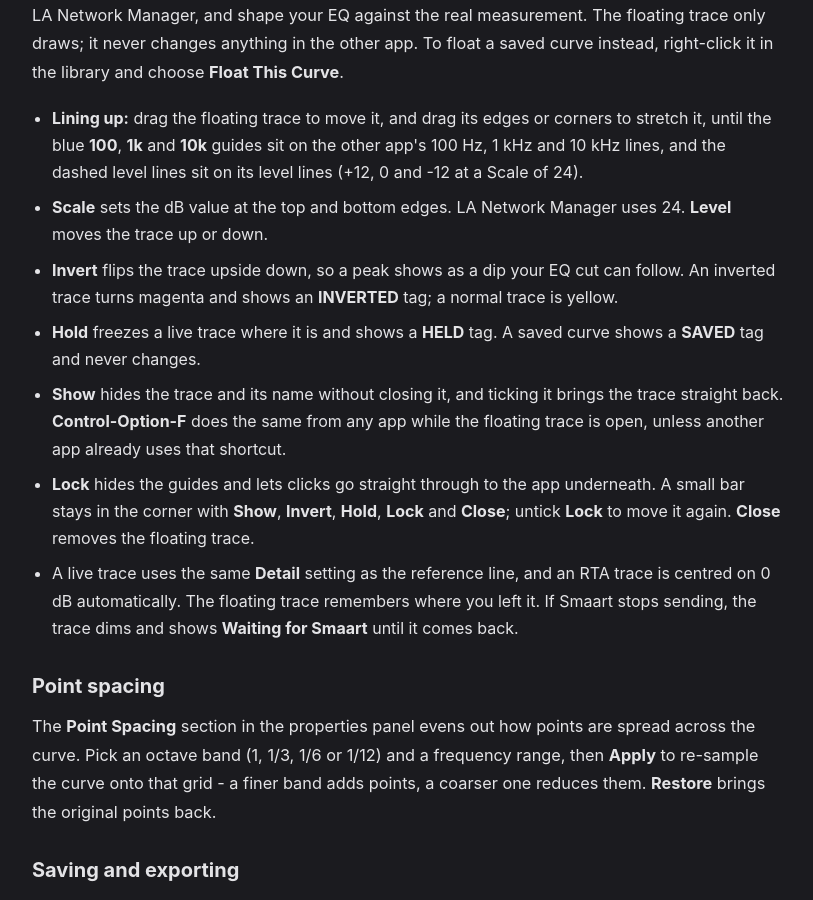
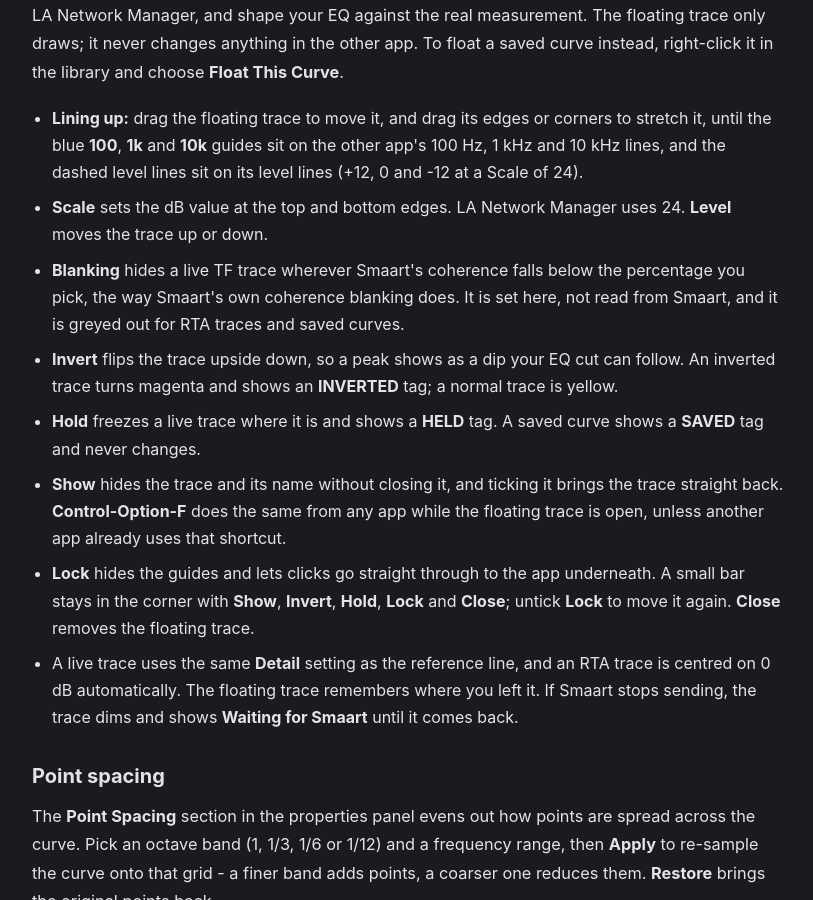
Before and after one commit to BSKapps/bskapps.github.io, a Jekyll site: the page built from articles/target-trace-guide/index.html, in a window 1280 px wide and 900 px high, scrolled down 3855 px. Shown: the whole window, without its empty margins (232-1045 px from the left). Built offline with Jekyll 4.4.1, drawn with Linux system fonts in a browser that asks for light colours.

Commit message:
Target Trace guide: coherence Blanking

```diff
--- a/_data/guides/target-trace-guide.json
+++ b/_data/guides/target-trace-guide.json
@@ -192,6 +192,7 @@
           "items": [
             "**Lining up:** drag the floating trace to move it, and drag its edges or corners to stretch it, until the blue **100**, **1k** and **10k** guides sit on the other app's 100 Hz, 1 kHz and 10 kHz lines, and the dashed level lines sit on its level lines (+12, 0 and -12 at a Scale of 24).",
             "**Scale** sets the dB value at the top and bottom edges. LA Network Manager uses 24. **Level** moves the trace up or down.",
+            "**Blanking** hides a live TF trace wherever Smaart's coherence falls below the percentage you pick, the way Smaart's own coherence blanking does. It is set here, not read from Smaart, and it is greyed out for RTA traces and saved curves.",
             "**Invert** flips the trace upside down, so a peak shows as a dip your EQ cut can follow. An inverted trace turns magenta and shows an **INVERTED** tag; a normal trace is yellow.",
             "**Hold** freezes a live trace where it is and shows a **HELD** tag. A saved curve shows a **SAVED** tag and never changes.",
             "**Show** hides the trace and its name without closing it, and ticking it brings the trace straight back. **Control-Option-F** does the same from any app while the floating trace is open, unless another app already uses that shortcut.",
```
